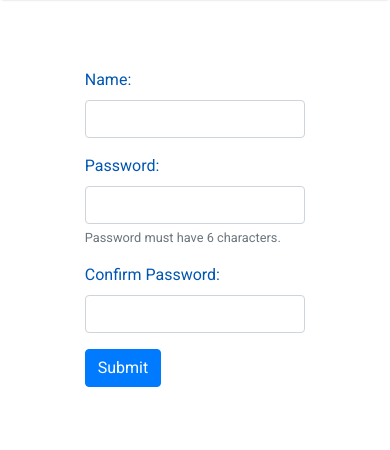
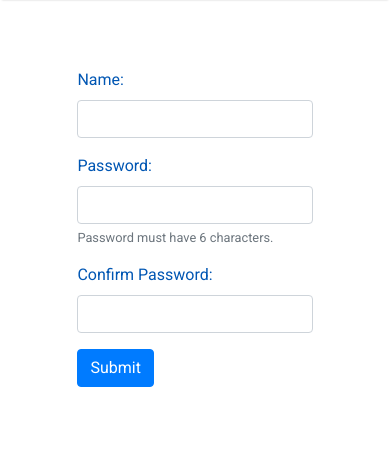
Before and after one commit to Meneguini/movieNight, a Django app: template movies/templates/movies/register.html in a window 390 px wide. Shown: the part 62-512 px from the top of the page. Run offline with Django 3.2, Linux system fonts and the light colour scheme; the template is opened without the code that fills it, so the values that code supplies are empty.

Commit message:
login/register form size

```diff
--- a/movies/static/movies/styles.css
+++ b/movies/static/movies/styles.css
@@ -101,6 +101,10 @@ body {
 /* Sign in */
 .signin-form {
     margin-top: 5%;
+}
+
+.form-group {
+    width: 40%;
 }
 
 /* index-page */
@@ -367,6 +371,10 @@ body {
 }
 
 @media screen and (max-width: 980px) {
+    /* login */
+    .form-group {
+        width: 50%;
+    }
     /* Index */
     .search-container {
         height: 25vh;
@@ -547,6 +555,11 @@ body {
 
 /* Responsive */
 @media screen and (max-width: 600px){
+    /* Login */
+    .form-group {
+        width: 60%;
+    }
+
     /* Nav */
     .nav {
         display: none;
@@ -605,6 +618,11 @@ body {
 }
 
 @media screen and (max-width: 430px){
+    /* Login */
+    .form-group {
+        width: 80%;
+    }
+
     /* Nav */
     .toggle-items {
         padding-top: 5%;
--- a/movies/templates/movies/login.html
+++ b/movies/templates/movies/login.html
@@ -11,16 +11,16 @@
 
     <form method="post" action="{% url 'sign_in' %}" class="p-5 signin-form">
         {% csrf_token %}
-        <div class="form-group mx-auto w-75">
+        <div class="form-group mx-auto">
             <label class="blue">Name:</label>
             <input type="text" class="form-control name" name="username" required>
         </div>
-        <div class="form-group mx-auto w-75">
+        <div class="form-group mx-auto">
             <label class="blue">Password:</label>
             <input type="password" class="form-control password" name="password" required>
         </div>
 
-        <div class="form-group mx-auto w-75">
+        <div class="form-group mx-auto">
             <button type="submit" class="btn btn-primary submit">Submit</button>
         </div>
     </form>
--- a/movies/templates/movies/register.html
+++ b/movies/templates/movies/register.html
@@ -11,20 +11,20 @@
 
     <form method="post" action="{% url 'register' %}" class="p-5 signin-form">
         {% csrf_token %}
-        <div class="form-group mx-auto w-75">
+        <div class="form-group mx-auto">
             <label class="blue">Name:</label>
             <input type="text" class="form-control" name="username" required>
         </div>
-        <div class="form-group mx-auto w-75">
+        <div class="form-group mx-auto">
             <label class="blue">Password:</label>
             <input type="password" class="form-control" name="password" required>
             <small class="form-text text-muted">Password must have 6 characters.</small>
         </div>
-        <div class="form-group mx-auto w-75">
+        <div class="form-group mx-auto">
             <label class="blue">Confirm Password:</label>
             <input type="password" class="form-control" name="confirmation" required>
         </div>
-        <div class="form-group mx-auto w-75">
+        <div class="form-group mx-auto">
             <button type="submit" class="btn btn-primary">Submit</button>
         </div>
     </form>
```
